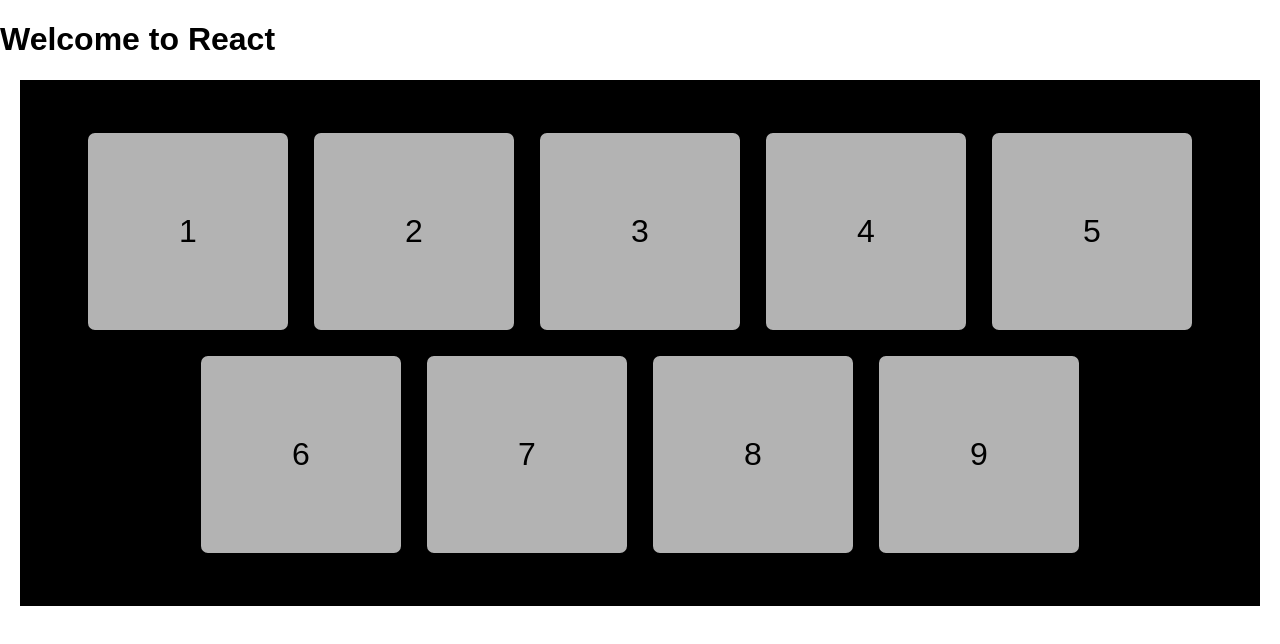
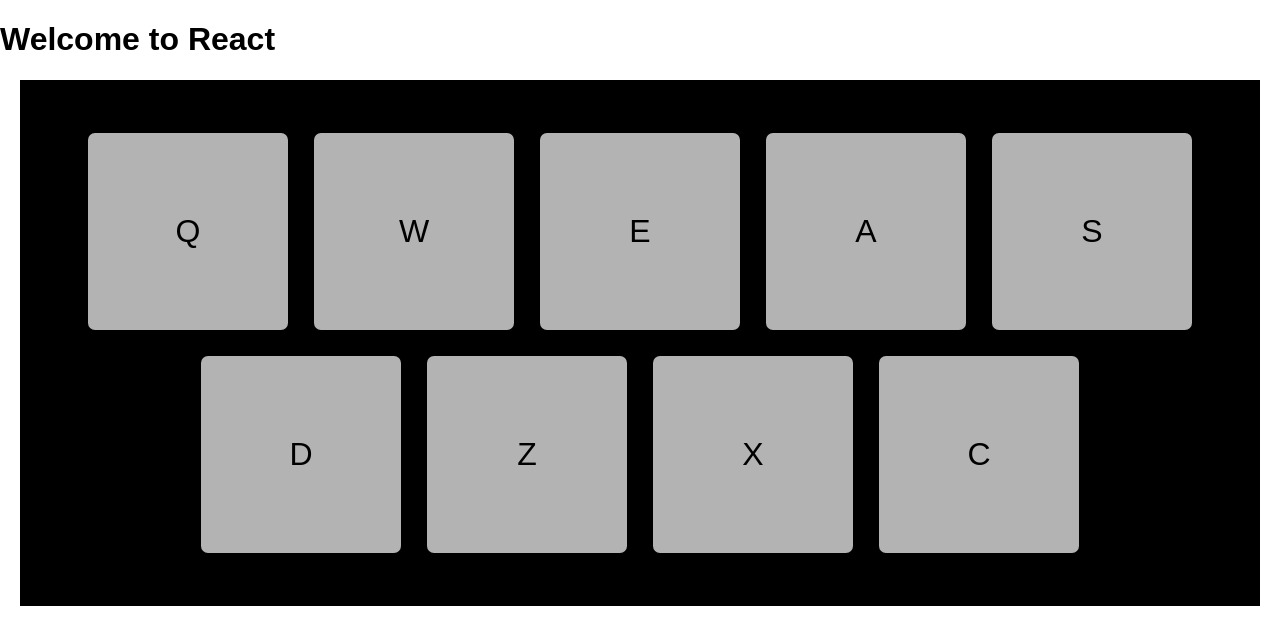
Before and after one commit to jriall/react-drum-machine, a React (Create React App) app: page / in a window 1280 px wide. Shown: the top 644 px of the page. Built offline with nearby package versions, Linux system fonts and the light colour scheme.

Commit message:
built basic state and hooked button up

```diff
--- a/src/containers/App.js
+++ b/src/containers/App.js
@@ -1,17 +1,74 @@
 import React, { Component } from "react";
-import SoundButtonsContainer from './SoundButtonsContainer';
+import SoundButtonsContainer from "./SoundButtonsContainer";
 
 class App extends Component {
   constructor(props) {
     super(props);
-    this.state = {};
+    this.state = {
+      heaterKit: [
+        {
+          name: "Heater-1",
+          keyCode: 81,
+          keyChar: "Q",
+          src: "../assets/sounds/heater-kit/1-Heater-1.mp3"
+        },
+        {
+          name: "Heater-2",
+          keyCode: 87,
+          keyChar: "W",
+          src: "../assets/sounds/heater-kit/2-Heater-2.mp3"
+        },
+        {
+          name: "Heater-3",
+          keyCode: 69,
+          keyChar: "E",
+          src: "../assets/sounds/heater-kit/3-Heater-3.mp3"
+        },
+        {
+          name: "Heater-4",
+          keyCode: 65,
+          keyChar: "A",
+          src: "../assets/sounds/heater-kit/4-Heater-4_1.mp3"
+        },
+        {
+          name: "Clap",
+          keyCode: 83,
+          keyChar: "S",
+          src: "../assets/sounds/heater-kit/5-Heater-6.mp3"
+        },
+        {
+          name: "Open-HH",
+          keyCode: 68,
+          keyChar: "D",
+          src: "../assets/sounds/heater-kit/6-Dsc_Oh.mp3"
+        },
+        {
+          name: "Kick-n'-Hat",
+          keyCode: 90,
+          keyChar: "Z",
+          src: "../assets/sounds/heater-kit/7-Kick_n_Hat.mp3"
+        },
+        {
+          name: "Kick",
+          keyCode: 88,
+          keyChar: "X",
+          src: "../assets/sounds/heater-kit/8-RP4_KICK_1.mp3"
+        },
+        {
+          name: "Closed-HH",
+          keyCode: 67,
+          keyChar: "C",
+          src: "../assets/sounds/heater-kit/9-Cev_H2.mp3"
+        }
+      ]
+    };
   }
 
   render() {
     return (
       <div className="app">
         <h1 className="App-title">Welcome to React</h1>
-        <SoundButtonsContainer />
+        <SoundButtonsContainer sounds={this.state.heaterKit}/>
       </div>
     );
   }
--- a/src/containers/SoundButtonsContainer.js
+++ b/src/containers/SoundButtonsContainer.js
@@ -1,10 +1,9 @@
 import React from 'react';
 import SoundButton from '../components/SoundButton';
 
-const SoundButtonsContainer = () => {
-  const tempArr = [1,2,3,4,5,6,7,8,9];
-  const soundButtons = tempArr.map(a=>{
-    return <SoundButton soundName={a}/>
+const SoundButtonsContainer = (props) => {
+  const soundButtons = props.sounds.map(a=>{
+    return <SoundButton soundName={a.keyChar} key={a.keyCode}/>
   });
   return (
     <ul className="sound-buttons-container">
```
